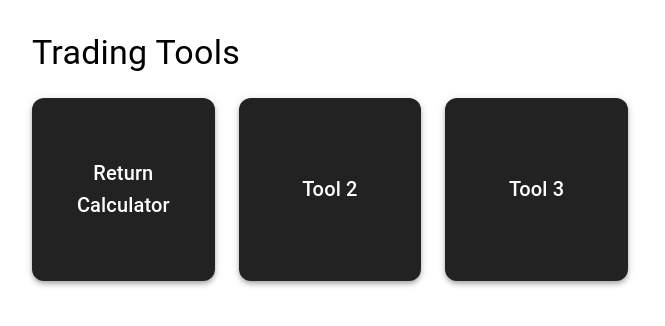
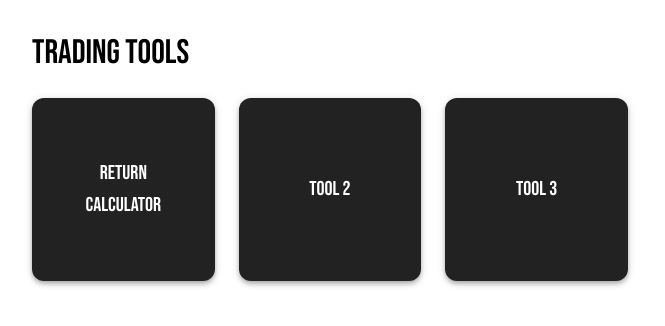
Before and after one commit to k-stef/trading-pwa, a React (Vite) app: page / in a window 1280 px wide. Shown: the top 326 px of the page, without its empty margins (0-665 px from the left). Built offline with nearby package versions, Linux system fonts and the light colour scheme.

Commit message:
update font
Signed-off-by: Stefanie Kopp <stefanie.kopp@iteratec.com>

```diff
--- a/index.html
+++ b/index.html
@@ -5,6 +5,7 @@
     <meta name="viewport" content="width=device-width, initial-scale=1.0" />
     <title>Trading App</title>
     <link rel="manifest" href="/manifest.webmanifest" />
+    <link href="https://fonts.googleapis.com/css2?family=Bebas+Neue&display=swap" rel="stylesheet">
   </head>
   <body>
     <div id="root"></div>
--- a/src/theme/index.ts
+++ b/src/theme/index.ts
@@ -1,30 +1,30 @@
-import { createTheme } from '@mui/material/styles';
+import { createTheme } from "@mui/material/styles";
 
 const theme = createTheme({
   palette: {
     primary: {
-      main: '#1976d2',
+      main: "#1976d2",
     },
     secondary: {
-      main: '#dc004e',
+      main: "#dc004e",
     },
     background: {
-      default: '#f5f5f5',
-      paper: '#ffffff',
+      default: "#f5f5f5",
+      paper: "#ffffff",
     },
   },
   typography: {
-    fontFamily: '"Roboto", "Helvetica", "Arial", sans-serif',
+    fontFamily: '"Bebas Neue", "Helvetica", "Arial", sans-serif',
     h1: {
-      fontSize: '2rem',
+      fontSize: "2rem",
       fontWeight: 500,
     },
     h2: {
-      fontSize: '1.5rem',
+      fontSize: "1.5rem",
       fontWeight: 500,
     },
     body1: {
-      fontSize: '1rem',
+      fontSize: "1rem",
     },
   },
 });
```
